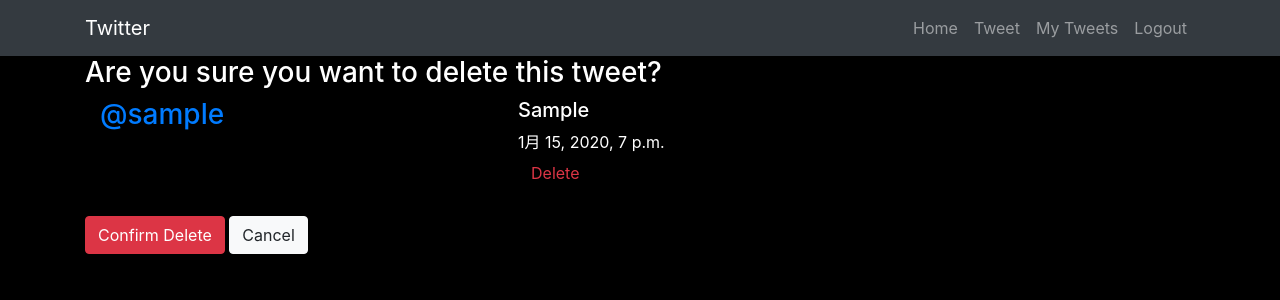
After one commit to RitsukiIwabuchi/twitterclone, a Django app: page /delete/1 in a window 1280 px wide. The commit adds this page. Shown: the top 300 px of the page. Run offline with Django 3.2, Linux system fonts and the light colour scheme; a user stored in the database is signed in; tables that the repository leaves empty hold one stand-in row (values such as "Sample post"); some libraries are stand-ins or nearby versions.

```diff
--- a/mysite/twitterclone/models.py
+++ b/mysite/twitterclone/models.py
@@ -1 +1,18 @@
 from django.db import models
+from django.urls import reverse
+from django.contrib.auth.models import User
+
+
+class Tweets(models.Model):
+    user = models.ForeignKey(User, on_delete=models.CASCADE)
+    tweet = models.TextField(max_length=140)
+    created_at = models.DateTimeField(auto_now=True)
+
+    def __str__(self):
+        return self.tweet
+
+    def get_absolute_url(self):
+        return reverse("twitterclone:my-tweets", kwargs={"username": self.user.username})
+
+    class Meta:
+        ordering = ["-created_at"]
--- a/mysite/twitterclone/urls.py
+++ b/mysite/twitterclone/urls.py
@@ -9,4 +9,8 @@
     path('logout/', auth_views.LogoutView.as_view(), name='logout'),
     path('logout/done/', views.LogoutDoneView.as_view(), name = 'logout_done'),
     path('signup/', views.SignUpView.as_view(), name='signup'),
+    path('new/', views.CreateTweet.as_view(), name='new'),
+    path('my-tweets/<username>', views.MyTweets.as_view(), name='my-tweets'),
+    path('delete/<int:pk>', views.TweetDelete.as_view(), name='delete'),
+    path('delete/done/', views.DeleteDone.as_view(), name='delete_done'),
 ]
--- a/mysite/twitterclone/views.py
+++ b/mysite/twitterclone/views.py
@@ -3,8 +3,10 @@
 from django.views import generic
 from django.utils import timezone
 from django.contrib.auth import login
+from django.contrib.auth.mixins import LoginRequiredMixin
 from django.http import HttpResponseRedirect
-from .forms import SignUpForm
+from .forms import SignUpForm, TweetsForm
+from .models import Tweets
 
 class IndexView(generic.TemplateView):
     template_name = 'twitterclone/index.html'
@@ -22,3 +24,37 @@
         login(self.request, user)
         self.object = user
         return HttpResponseRedirect(self.get_success_url())
+
+class CreateTweet(LoginRequiredMixin, generic.CreateView):
+    form_class = TweetsForm
+    template_name = "twitterclone/tweets_create.html"
+
+    def form_valid(self, form):
+        self.object = form.save(commit=False)
+        self.object.user = self.request.user
+        self.object.save()
+        return super().form_valid(form)
+
+class MyTweets(generic.ListView):
+    model = Tweets
+    template_name = "twitterclone/tweets_list.html"
+
+    def get_queryset(self):
+        queryset = super().get_queryset()
+        return queryset.select_related('user').filter(user__username__iexact=self.request.user)
+
+    def get_context_data(self, **kwargs):
+        context = super().get_context_data(**kwargs)
+        context["tweet_user"] = self.request.user
+        return context
+
+class TweetDelete(LoginRequiredMixin, generic.DeleteView):
+    model = Tweets
+    success_url = reverse_lazy("twitterclone:delete_done")
+
+    def get_queryset(self):
+        queryset = super().get_queryset()
+        return queryset.filter(user_id=self.request.user.id)
+
+class DeleteDone(LoginRequiredMixin, generic.TemplateView):
+    template_name = 'twitterclone/tweets_delete_done.html'
--- /dev/null
+++ b/templates/twitterclone/_tweet.html
@@ -0,0 +1,18 @@
+<div class="media">
+	<h3 class="mr-5 col-md-4"><a href="{% url 'twitterclone:my-tweets' username=tweet_obj.user.username %}">@{{ tweet_obj.user.username }}</a></h3>
+
+	<div class="media-body col-md-8">
+		<h5>{{ tweet_obj.tweet}}</h5>
+		<time class="time">{{ tweet_obj.created_at }}</time>
+
+		<div class="media-footer">
+			{% if user.is_authenticated and tweet_obj.user == user %}
+			<a href="{% url 'twitterclone:delete' pk=tweet_obj.pk %}" title="delete" class="btn btn-simple">
+				<span class="fa fa-remove text-danger" aria-hidden="true"></span>
+				<span class="text-danger icon-label">Delete</span>
+			</a>
+			{% endif %}
+		</div>
+	</div>
+</div>
+<br>
--- a/templates/twitterclone/base.html
+++ b/templates/twitterclone/base.html
@@ -19,8 +19,8 @@
         <div class="navbar-nav ml-auto">
             {% if user.is_authenticated %}
             <a class="nav-item nav-link" href="" class="btn btn-simple">Home</a>
-            <a class="nav-item nav-link" href="" class="btn btn-simple">Tweet</a>
-            <a class="nav-item nav-link" href="" class="btn btn-simple">My Tweets</a>
+            <a class="nav-item nav-link" href="{% url 'twitterclone:new' %}" class="btn btn-simple">Tweet</a>
+            <a class="nav-item nav-link" href="{% url 'twitterclone:my-tweets' username=request.user.username %}" class="btn btn-simple">My Tweets</a>
             <a class="nav-item nav-link" href="{% url 'twitterclone:logout' %}" class="btn btn-simple">Logout</a>
             {% else %}
             <a class="nav-item nav-link" href="{% url 'twitterclone:login' %}" class="btn btn-simple">Login</a>
--- /dev/null
+++ b/templates/twitterclone/tweets_confirm_delete.html
@@ -0,0 +1,16 @@
+{% extends "twitterclone/base.html" %}
+{% block content %}
+
+<h3>Are you sure you want to delete this tweet?</h3>
+
+<div>
+	{% include "twitterclone/_tweet.html" with tweet_obj=object %}
+</div>
+
+<form method="POST">
+	{% csrf_token %}
+	<input type="submit" value="Confirm Delete" class="btn btn-danger btn-large">
+	<a href="{% url 'twitterclone:my-tweets' username=request.user.username %}" class="btn btn-light btn-large">Cancel</a>
+</form>
+
+{% endblock %}
```
Also changed, not shown: mysite/twitterclone/forms.py (+8 -0 lines), templates/twitterclone/tweets_create.html (added, +11 -0 lines), templates/twitterclone/tweets_delete_done.html (added, +11 -0 lines), templates/twitterclone/tweets_list.html (added, +16 -0 lines), mysite/twitterclone/migrations/0001_initial.py (added).
